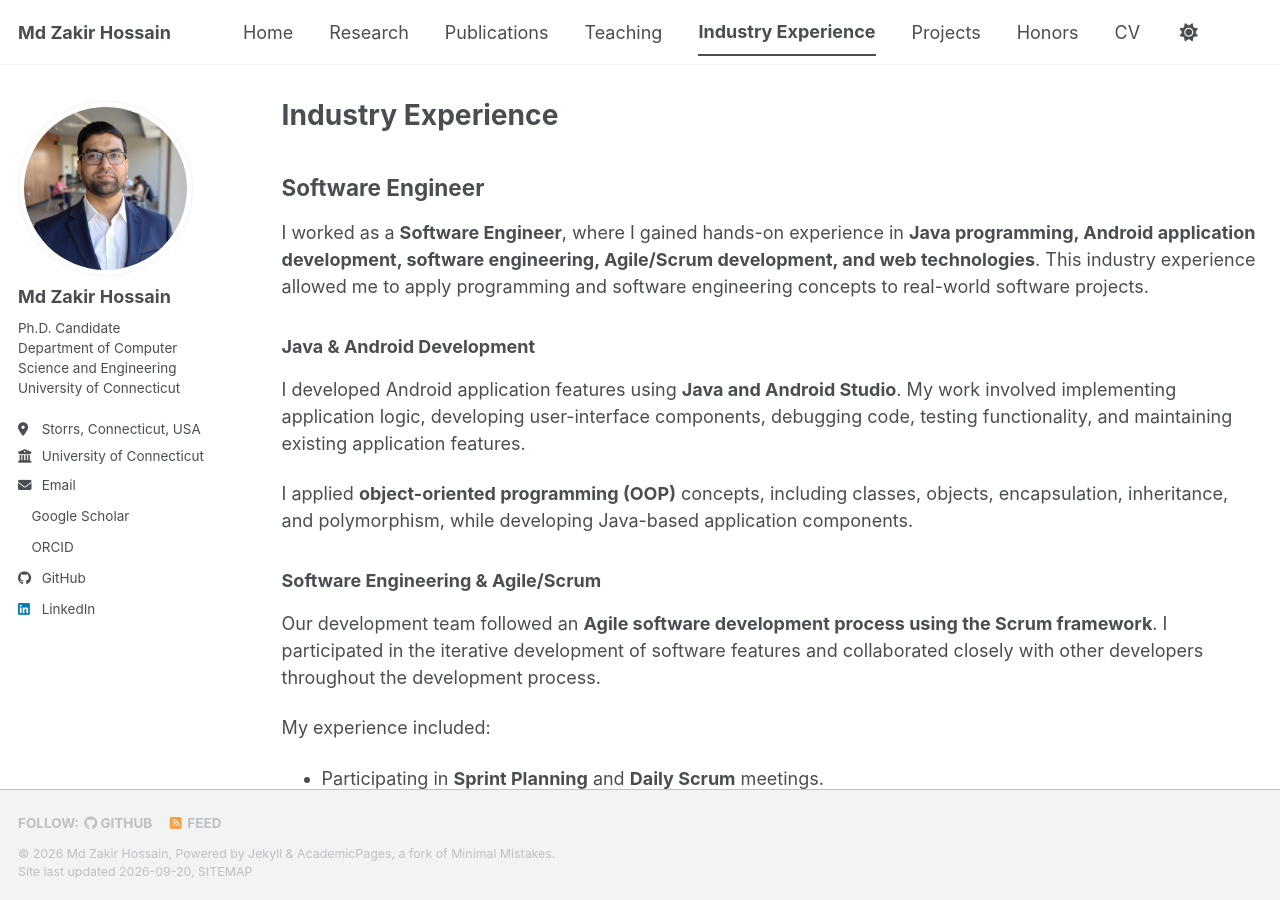
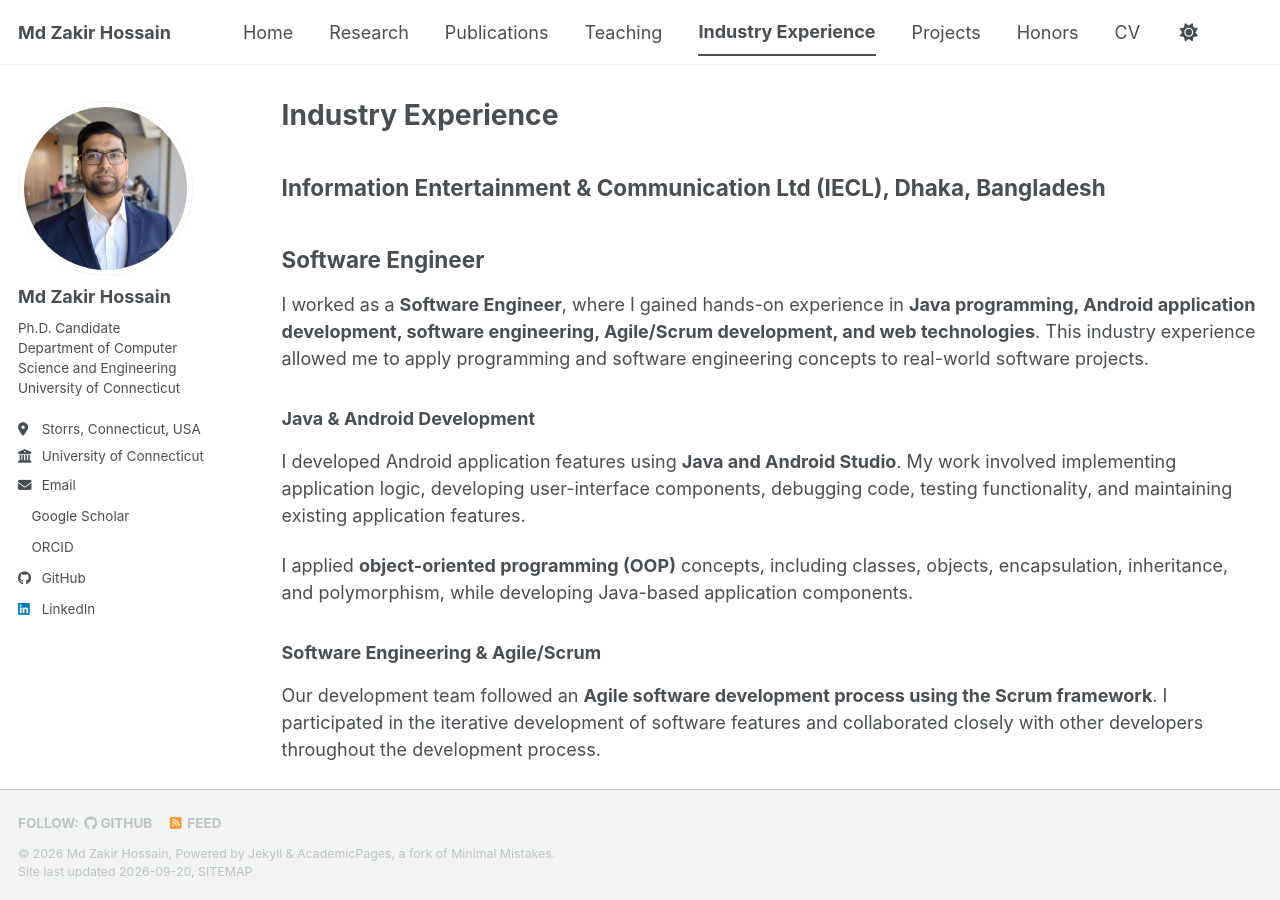
Before and after one commit to zakir-uconn/zakir-uconn.github.io, a Jekyll site: the page built from _pages/industry.md, in a window 1280 px wide and 900 px high. Built offline with Jekyll 4.4.1, drawn with Linux system fonts in a browser that asks for light colours; a style sheet for code colours, icons or effects is not loaded.

Commit message:
Document experience as Software Engineer at IECL
Added a new section detailing experience at Information Entertainment & Communication Ltd.

```diff
--- a/_pages/industry.md
+++ b/_pages/industry.md
@@ -5,6 +5,7 @@ permalink: /industry/
 author_profile: true
 ---
 
+## Information Entertainment & Communication Ltd (IECL), Dhaka, Bangladesh
 ## Software Engineer
 
 I worked as a **Software Engineer**, where I gained hands-on experience in **Java programming, Android application development, software engineering, Agile/Scrum development, and web technologies**. This industry experience allowed me to apply programming and software engineering concepts to real-world software projects.
```
